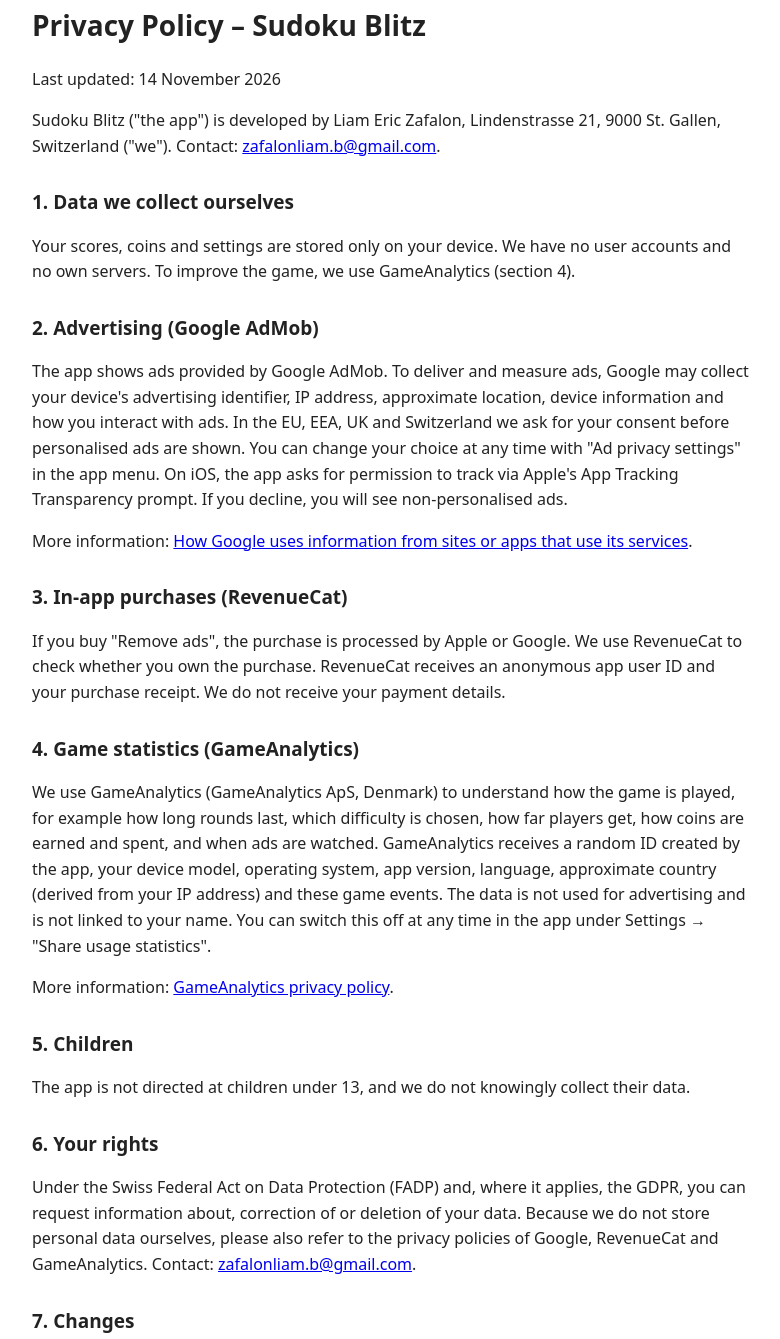
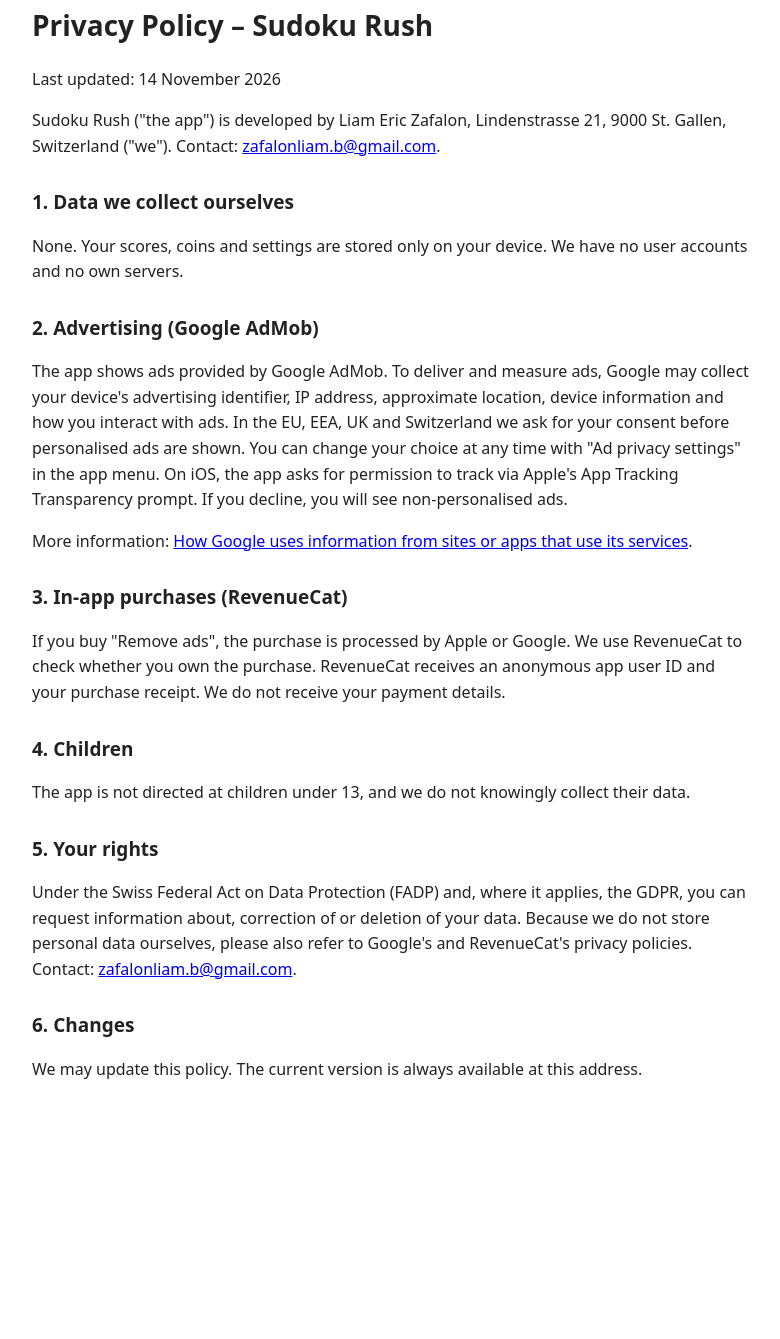
Before and after one commit to sudoku-blitz/sudoku-blitz.github.io, a plain HTML site: page privacy-policy.html in a window 1280 px wide. Shown: the part 37-1376 px from the top of the page, without its empty margins (248-1028 px from the left). After the commit the page ends 1159 px from the top, so only its background shows below. Drawn offline with Linux system fonts and the light colour scheme.

Commit message:
Add files via upload

```diff
--- a/privacy-policy.html
+++ b/privacy-policy.html
@@ -3,16 +3,16 @@
 <head>
 <meta charset="utf-8">
 <meta name="viewport" content="width=device-width,initial-scale=1">
-<title>Sudoku Blitz – Privacy Policy</title>
+<title>Sudoku Rush – Privacy Policy</title>
 <style>body{font-family:system-ui,sans-serif;max-width:720px;margin:40px auto;padding:0 20px;line-height:1.6;color:#222}h1{font-size:28px}h2{font-size:19px;margin-top:28px}</style>
 </head>
 <body>
-<h1>Privacy Policy – Sudoku Blitz</h1>
+<h1>Privacy Policy – Sudoku Rush</h1>
 <p>Last updated: 14 November 2026</p>
-<p>Sudoku Blitz ("the app") is developed by Liam Eric Zafalon, Lindenstrasse 21, 9000 St. Gallen, Switzerland ("we"). Contact: <a href="mailto:zafalonliam.b@gmail.com">zafalonliam.b@gmail.com</a>.</p>
+<p>Sudoku Rush ("the app") is developed by Liam Eric Zafalon, Lindenstrasse 21, 9000 St. Gallen, Switzerland ("we"). Contact: <a href="mailto:zafalonliam.b@gmail.com">zafalonliam.b@gmail.com</a>.</p>
 
 <h2>1. Data we collect ourselves</h2>
-<p>Your scores, coins and settings are stored only on your device. We have no user accounts and no own servers. To improve the game, we use GameAnalytics (section 4).</p>
+<p>None. Your scores, coins and settings are stored only on your device. We have no user accounts and no own servers.</p>
 
 <h2>2. Advertising (Google AdMob)</h2>
 <p>The app shows ads provided by Google AdMob. To deliver and measure ads, Google may collect your device's advertising identifier, IP address, approximate location, device information and how you interact with ads. In the EU, EEA, UK and Switzerland we ask for your consent before personalised ads are shown. You can change your choice at any time with "Ad privacy settings" in the app menu. On iOS, the app asks for permission to track via Apple's App Tracking Transparency prompt. If you decline, you will see non-personalised ads.</p>
@@ -21,17 +21,13 @@
 <h2>3. In-app purchases (RevenueCat)</h2>
 <p>If you buy "Remove ads", the purchase is processed by Apple or Google. We use RevenueCat to check whether you own the purchase. RevenueCat receives an anonymous app user ID and your purchase receipt. We do not receive your payment details.</p>
 
-<h2>4. Game statistics (GameAnalytics)</h2>
-<p>We use GameAnalytics (GameAnalytics ApS, Denmark) to understand how the game is played, for example how long rounds last, which difficulty is chosen, how far players get, how coins are earned and spent, and when ads are watched. GameAnalytics receives a random ID created by the app, your device model, operating system, app version, language, approximate country (derived from your IP address) and these game events. The data is not used for advertising and is not linked to your name. You can switch this off at any time in the app under Settings → "Share usage statistics".</p>
-<p>More information: <a href="https://gameanalytics.com/privacy">GameAnalytics privacy policy</a>.</p>
-
-<h2>5. Children</h2>
+<h2>4. Children</h2>
 <p>The app is not directed at children under 13, and we do not knowingly collect their data.</p>
 
-<h2>6. Your rights</h2>
-<p>Under the Swiss Federal Act on Data Protection (FADP) and, where it applies, the GDPR, you can request information about, correction of or deletion of your data. Because we do not store personal data ourselves, please also refer to the privacy policies of Google, RevenueCat and GameAnalytics. Contact: <a href="mailto:zafalonliam.b@gmail.com">zafalonliam.b@gmail.com</a>.</p>
+<h2>5. Your rights</h2>
+<p>Under the Swiss Federal Act on Data Protection (FADP) and, where it applies, the GDPR, you can request information about, correction of or deletion of your data. Because we do not store personal data ourselves, please also refer to Google's and RevenueCat's privacy policies. Contact: <a href="mailto:zafalonliam.b@gmail.com">zafalonliam.b@gmail.com</a>.</p>
 
-<h2>7. Changes</h2>
+<h2>6. Changes</h2>
 <p>We may update this policy. The current version is always available at this address.</p>
 </body>
 </html>
```
Also changed, not shown: index.html (+1 -1 lines).
